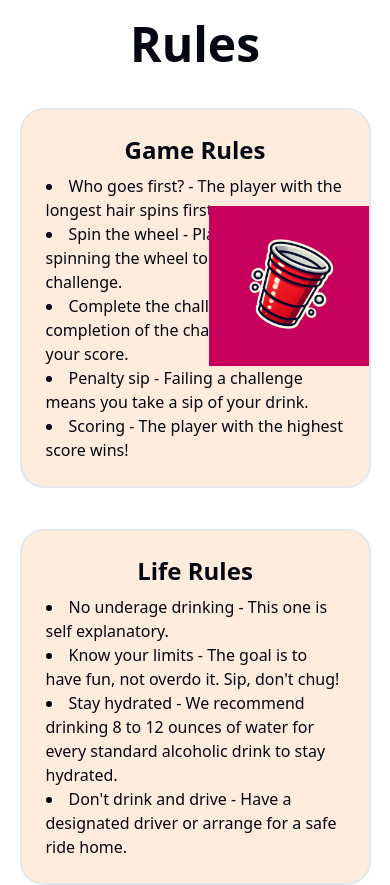
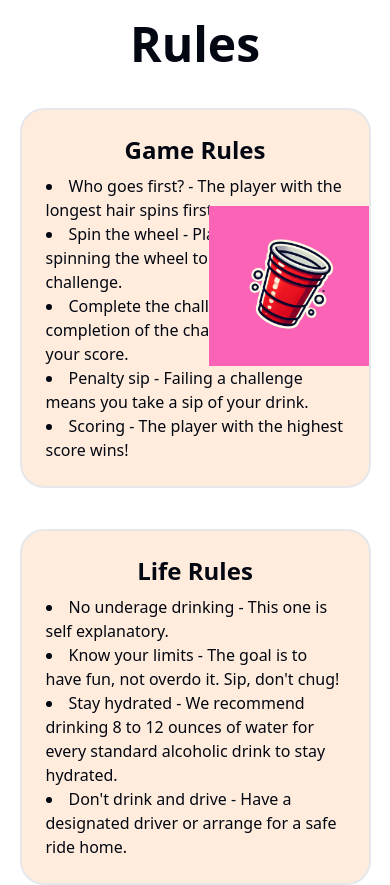
Before and after one commit to dsneed123/Sip-OR-Spin, a Next.js app: page /Rules in a window 390 px wide. Built offline with nearby package versions, Linux system fonts and the light colour scheme.

Commit message:
position

```diff
--- a/src/app/Rules/page.tsx
+++ b/src/app/Rules/page.tsx
@@ -10,7 +10,7 @@ const rules = () => {
                     <div>
                         <h2 className="text-center font-semibold text-2xl overflow-auto whitespace-nowrap pb-2">Game Rules</h2>
                     </div>
-                    <div className="sm:absolute sm:bottom-30 sm:bg-blue-400 md:absolute md:bottom-30 md:top--5 md:bg-purple-300 absolute bottom-30 top--5 right-0 bg-pink-700">
+                    <div className="sm:absolute sm:bottom-37 sm:bg-yellow-300 md:absolute md:bottom-30 md:top--5 md:bg-purple-300 absolute bottom-30 top--5 right-0 bg-pink-400">
                         <img className="w-40" src={'../cup.png'} alt="Solo cup"/>
                     </div>
                     <li>Who goes first? - The player with the longest hair spins first.</li>
```
